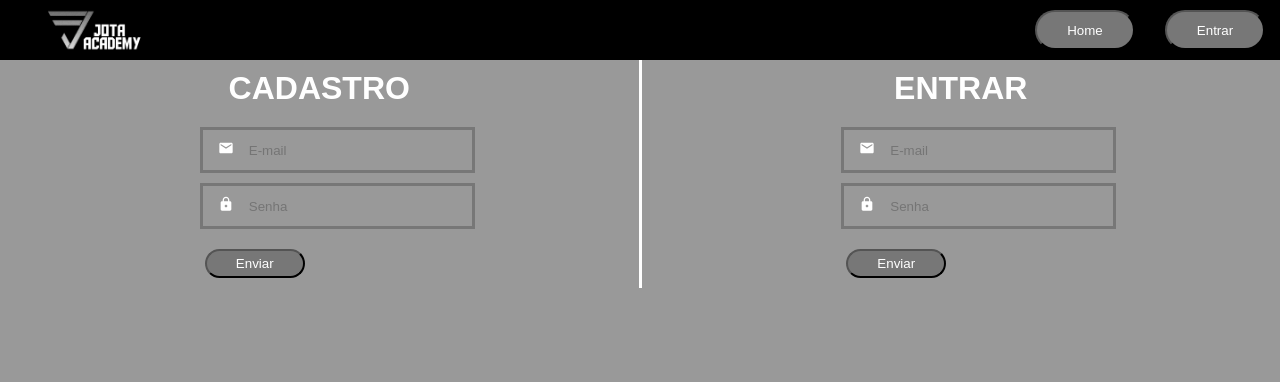
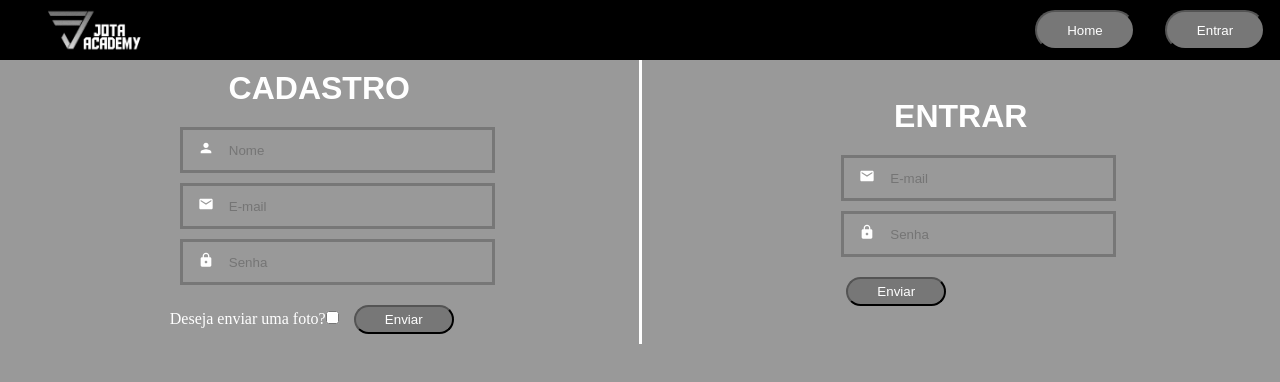
Before and after one commit to jhonesaly/react_platform, a React (Create React App) app in the folder react_platform/: page /login in a window 1280 px wide. Shown: the top 382 px of the page. Built offline with nearby package versions, Linux system fonts and the light colour scheme.

Commit message:
feat: cadastro

```diff
--- a/react_platform/src/pages/login/index.jsx
+++ b/react_platform/src/pages/login/index.jsx
@@ -11,14 +11,14 @@ import { api } from '../../services/api';
 
 import { useForm } from 'react-hook-form';
 
-import { MdEmail, MdLock } from 'react-icons/md';
+import { MdEmail, MdLock, MdPerson } from 'react-icons/md';
 
 const Login = () => {
 
     const navigate = useNavigate();
     const { handleLogin } = useAuth();
 
-    const { control, handleSubmit, formState: { errors } } = useForm({
+    const { control, handleSubmit, formState: { errors }, setValue, register, watch } = useForm({
         reValidadeMode: 'onChange',
         mode: 'onChange',
     })
@@ -49,12 +49,42 @@ const Login = () => {
         <ContentContainer>
             <Column>
                 <Title>CADASTRO</Title>
+
                 <form onSubmit={handleSubmit(handleClickEnviarSignin)}>
+                    <Input leftIcon={<MdPerson />} placeholder="Nome" name="namesignin" control={control}/>
+                    {errors.email && <span>Nome é obrigatório</span>}
+
                     <Input leftIcon={<MdEmail />} placeholder="E-mail" name = "emailsignin" control={control}/>
                     {errors.email && <span>E-mail é obrigatório</span>}
+
                     <Input leftIcon={<MdLock />} placeholder="Senha" name = "senhasignin" control={control}/>
                     {errors.email && <span>Senha é obrigatória</span>}
-                    <Button title="Enviar" type="submit"/>
+
+                    <label>
+                        Deseja enviar uma foto?
+                        <input
+                            type="checkbox"
+                            name="uploadPhoto"
+                            {...register('uploadPhoto')}
+                            checked={watch('uploadPhoto')}
+                        />
+                    </label>
+
+                    {watch('uploadPhoto') && (
+                        <>
+                            <input
+                                type="file"
+                                name="profilePhoto"
+                                {...register('profilePhoto')}
+                                accept="image/*"
+                                onChange={(e) => {
+                                    setValue('uploadPhoto', true);
+                                }}
+                            />
+                        </>
+                    )}
+
+                    <Button title="Enviar" type="submit" />
                 </form>
             </Column>
             <Column>
```
